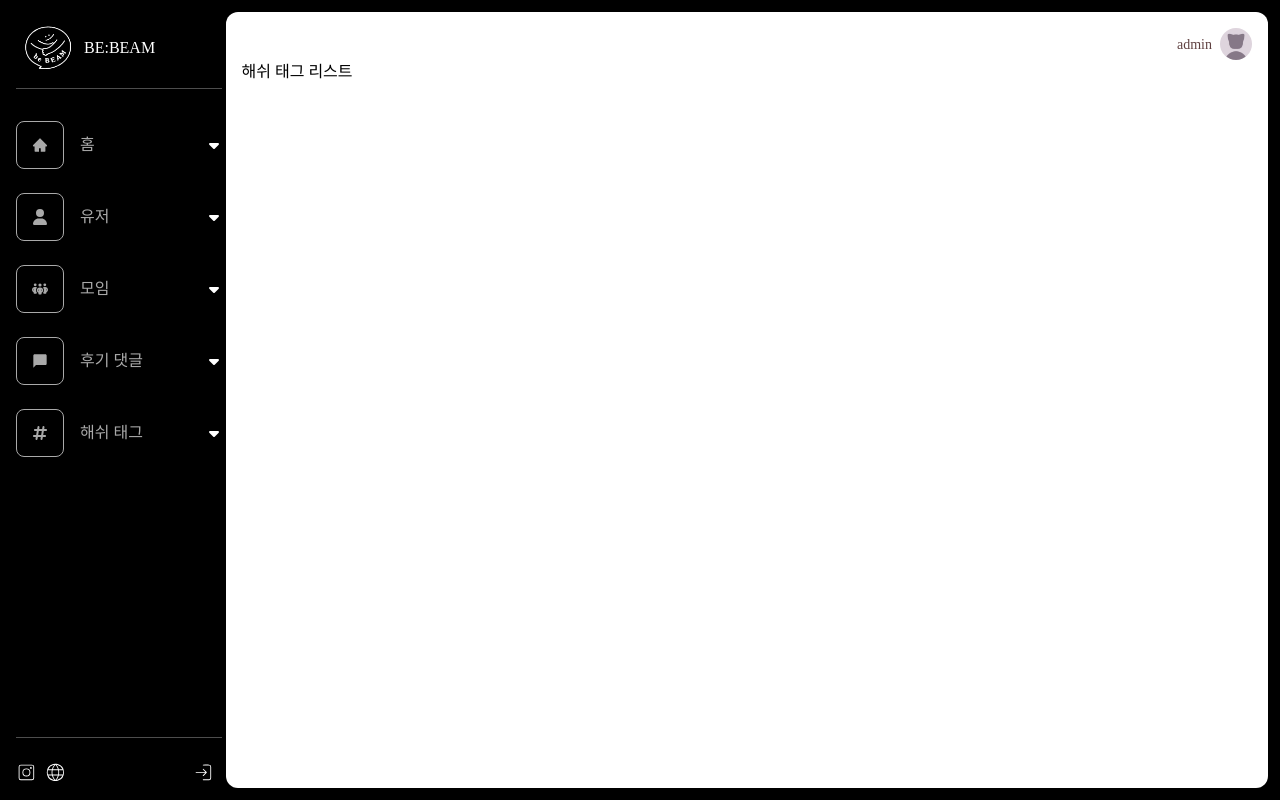
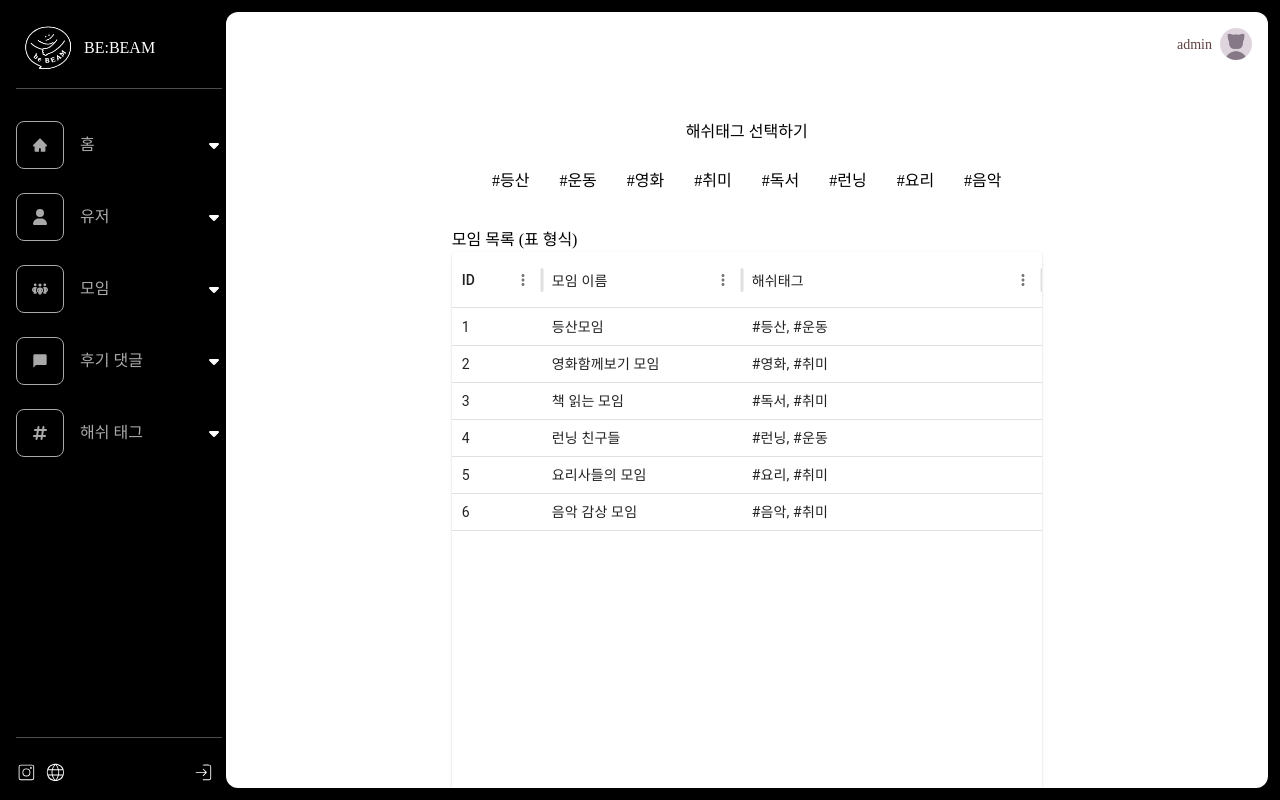
Before and after one commit to dnjfht/BeBeam-admin, a React (Create React App) app: page /hashTags in a window 1280 px wide. Built offline with nearby package versions, Linux system fonts and the light colour scheme; sample sign-in values are in the browser's storage; a web font is replaced by a local one.

Commit message:
feat : 해쉬태그 기능 개발

```diff
--- /dev/null
+++ b/src/pages/HashTag.css
@@ -0,0 +1,63 @@
+.search-bar-container {
+    display: flex;
+    flex-direction: column;
+    width: 100%;
+    align-items: center;
+    margin-top: 20px;
+  }
+
+  .search-label {
+    font-size: 16px;
+    margin-bottom: 10px;
+  }
+
+  .input-wrapper {
+    display: flex;
+    align-items: center;
+    border: 1px solid #1c1c1e;
+    border-radius: 5px;
+    width: 300px;
+    padding: 5px;
+  }
+
+  .search-input {
+    width: 100%;
+    border: none;
+    outline: none;
+    padding: 10px;
+    font-size: 16px;
+  }
+
+  .search-button {
+    background-color: transparent;
+    border: none;
+    cursor: pointer;
+    padding: 5px;
+  }
+
+  .search-icon {
+    width: 20px;
+    height: 20px;
+  }
+
+
+  /**/
+
+  .selected {
+    background-color: #1c87c9;
+    color: white;
+  }
+
+  .hashtag-buttons {
+    display: flex;
+    flex-wrap: wrap;
+    margin-bottom: 20px;
+  }
+
+  .search-bar-container {
+    padding: 20px;
+  }
+
+  h2 {
+    margin-top: 20px;
+  }
--- a/src/pages/HashTags.jsx
+++ b/src/pages/HashTags.jsx
@@ -1,3 +1,103 @@
-export default function HashTags() {
-  return <div>해쉬 태그 리스트</div>;
-}
+import React, { useState } from 'react';
+import './HashTag.css'; // 필요한 스타일을 위한 CSS 파일
+import Table from '../components/table/Table';
+
+const mockData = [
+  {
+    id: 1,
+    name: "등산모임",
+    hashtags: ["#등산", "#운동"]
+  },
+  {
+    id: 2,
+    name: "영화함께보기 모임",
+    hashtags: ["#영화", "#취미"]
+  },
+  {
+    id: 3,
+    name: "책 읽는 모임",
+    hashtags: ["#독서", "#취미"]
+  },
+  {
+    id: 4,
+    name: "런닝 친구들",
+    hashtags: ["#런닝", "#운동"]
+  },
+  {
+    id: 5,
+    name: "요리사들의 모임",
+    hashtags: ["#요리", "#취미"]
+  },
+  {
+    id: 6,
+    name: "음악 감상 모임",
+    hashtags: ["#음악", "#취미"]
+  }
+];
+
+const HashTags = () => {
+  const [selectedHashtags, setSelectedHashtags] = useState([]);
+  const [filteredMeetings, setFilteredMeetings] = useState(mockData);
+
+  const handleHashtagClick = (hashtag) => {
+    // 이미 선택된 해쉬태그가 있다면 토글로 선택 취소
+    const updatedHashtags = selectedHashtags.includes(hashtag)
+      ? selectedHashtags.filter((tag) => tag !== hashtag)
+      : [...selectedHashtags, hashtag];
+
+    setSelectedHashtags(updatedHashtags);
+
+    // 선택된 해쉬태그와 일치하는 모임 필터링
+    const filtered = mockData.filter((meeting) =>
+      updatedHashtags.every((tag) => meeting.hashtags.includes(tag))
+    );
+    setFilteredMeetings(filtered);
+  };
+
+  // 테이블에 사용할 columns 정의
+  const columns = [
+    { field: 'id', headerName: 'ID', width: 90 },
+    { field: 'name', headerName: '모임 이름', width: 200 },
+    { field: 'hashtags', headerName: '해쉬태그', width: 300, renderCell: (params) => params.value.join(', ') }
+  ];
+
+  return (
+    <div className="search-bar-container">
+
+      <div>
+        <h2>해쉬태그 선택하기</h2>
+      </div>
+
+      {/* 해쉬태그 버튼 목록 */}
+      <div className="hashtag-buttons">
+        {['#등산', '#운동', '#영화', '#취미', '#독서', '#런닝', '#요리', '#음악'].map((hashtag) => (
+          <button
+            key={hashtag}
+            className={selectedHashtags.includes(hashtag) ? "selected" : ""}
+            onClick={() => handleHashtagClick(hashtag)}
+            style={{ margin: '5px', padding: '10px' }}
+          >
+            {hashtag}
+          </button>
+        ))}
+      </div>
+
+
+
+
+      <div>
+        <h1>모임 목록 (표 형식)</h1>
+        {/* Table 컴포넌트를 사용하여 필터링된 데이터를 테이블로 표시 */}
+        <Table
+          columns={columns}
+          datas={filteredMeetings}
+          ischeckbox={false}
+          selectedIdList={[]}
+          setSelectedIdList={() => {}}
+        />
+      </div>
+    </div>
+  );
+};
+
+export default HashTags;
```
